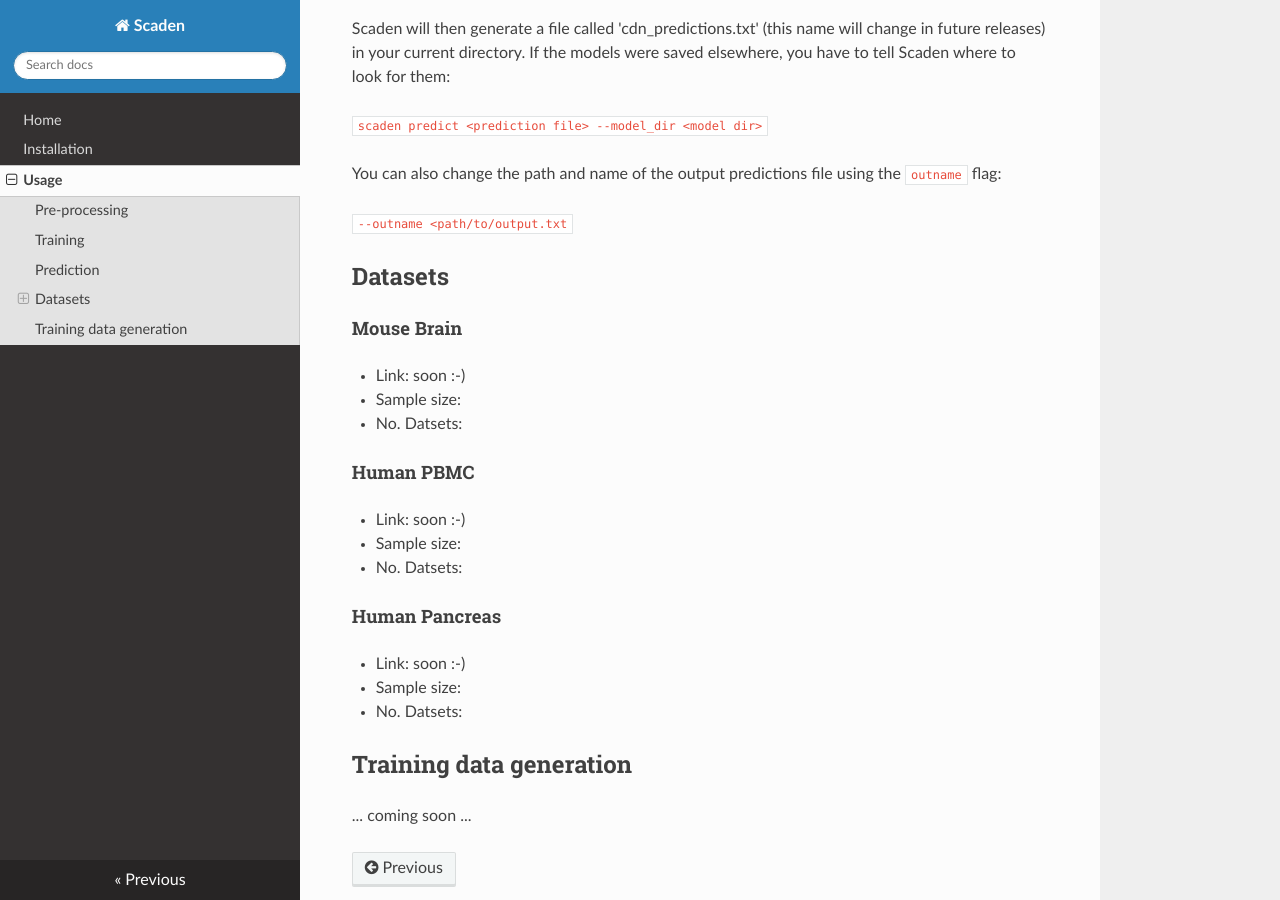
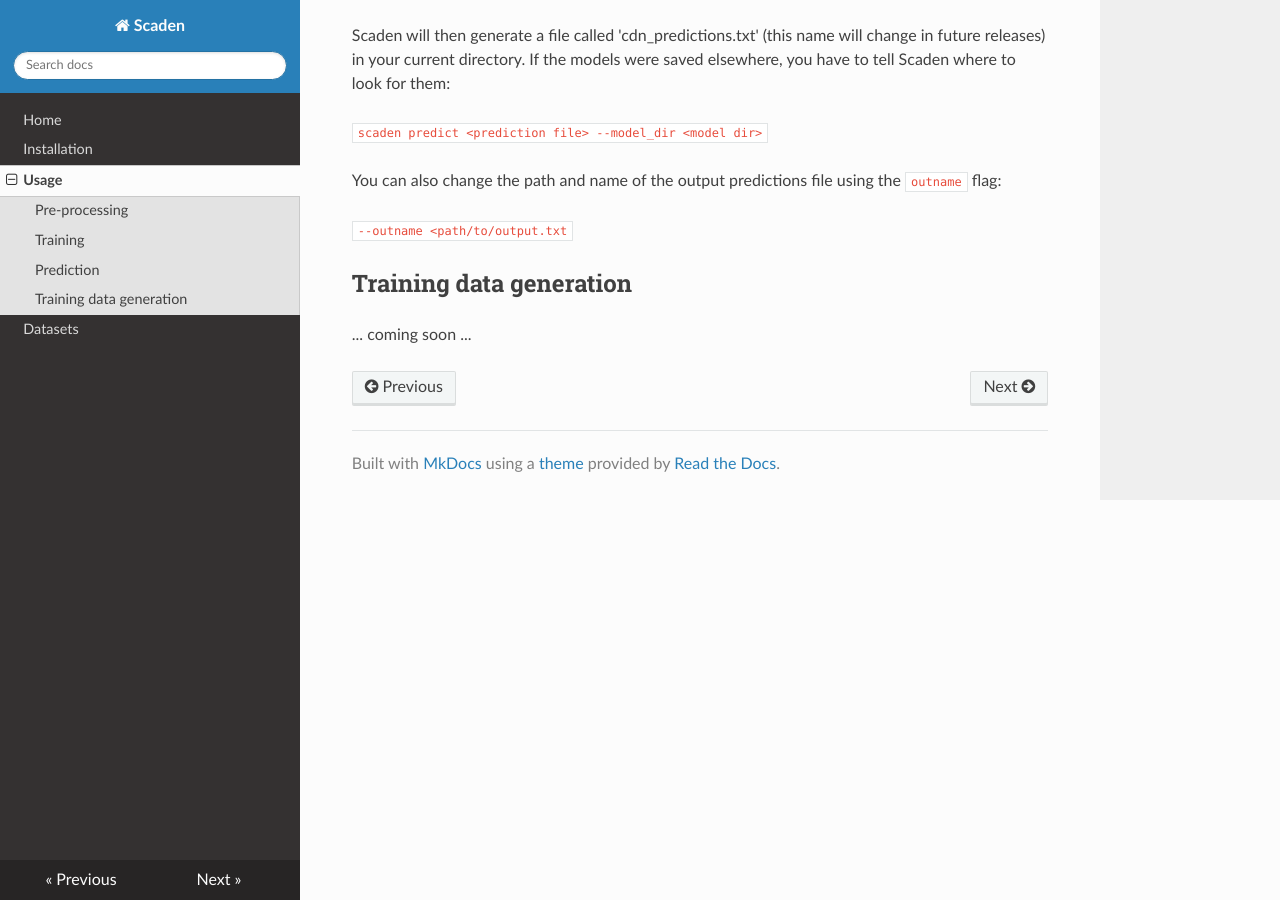
Before and after one commit to KevinMenden/scaden, an MkDocs documentation site: the page built from docs/usage.md, in a window 1280 px wide and 900 px high, scrolled down 1421 px. Built offline with MkDocs 1.6.1, drawn with Linux system fonts in a browser that asks for light colours; nearby versions of some CDN libraries; some of the changed text lies outside the part shown.

Commit message:
Added Datasets section

````diff
--- a/docs/usage.md
+++ b/docs/usage.md
@@ -16,8 +16,9 @@
 The first step is to pre-process your training data. For this you need your training data and the dataset you want to perform deconvolution on.
 In this step, Scaden will create a new file for training which only contains the intersection of genes between the training and the prediction data.
 Furthermore, the training data will be log2-transformed and scaled to the range [0,1]. Use the following command for pre-processing:
-
-`scaden process <training data> <prediction data>`
+```
+scaden process <training data> <prediction data>
+```
 
 ## Training
 Now that your data is set-up, you can start training a Scaden ensemble model. Scaden consists of three deep neural network models. By default,
@@ -53,24 +54,6 @@
 `--outname <path/to/output.txt`
 
 
-
-## Datasets
-#### Mouse Brain
-* Link: soon :-)
-* Sample size:
-* No. Datsets:
-
-#### Human PBMC
-* Link: soon :-)
-* Sample size:
-* No. Datsets:
-
-#### Human Pancreas
-* Link: soon :-)
-* Sample size:
-* No. Datsets:
-
-
 ## Training data generation
 
 ... coming soon ...
--- a/mkdocs.yml
+++ b/mkdocs.yml
@@ -3,4 +3,5 @@
   - Home: index.md
   - Installation: installation.md
   - Usage: usage.md
+  - Datasets: datasets.md
 theme: readthedocs
````
Also changed, not shown: docs/datasets.md (added, +17 -0 lines).
